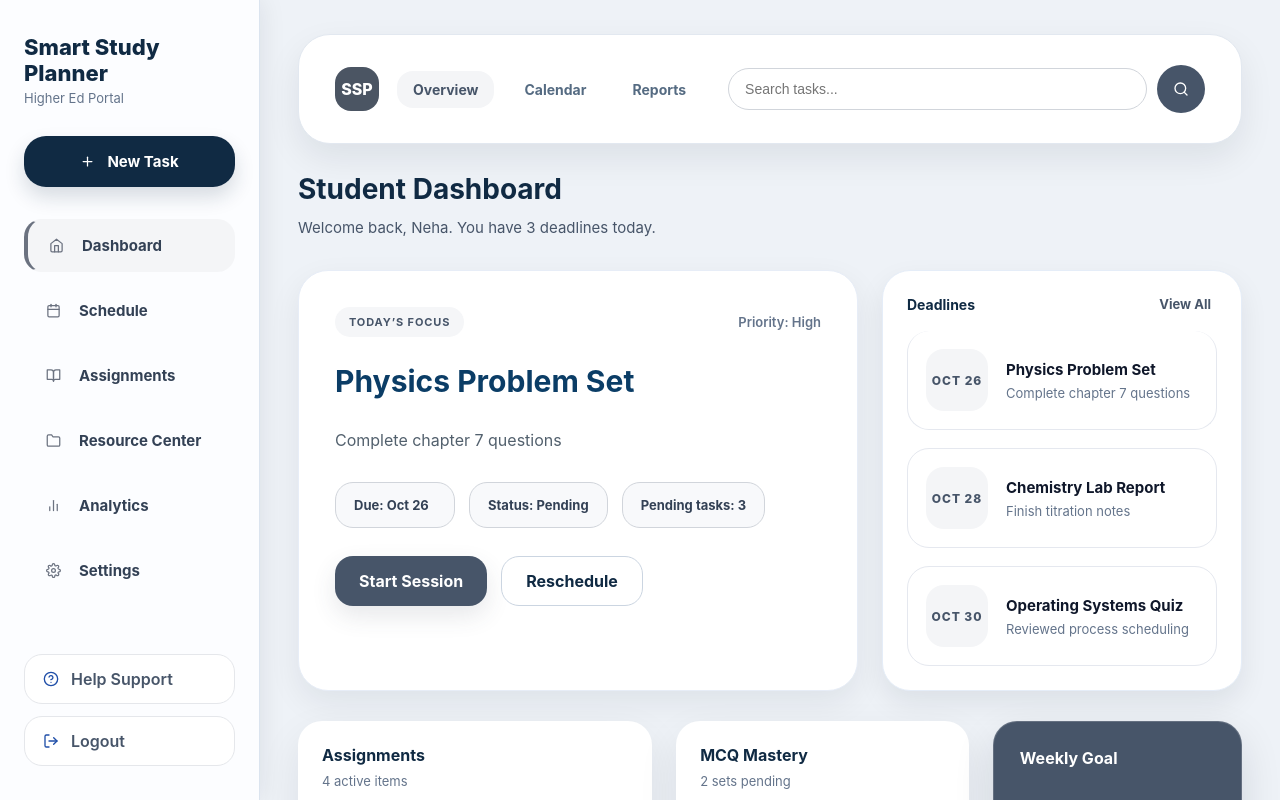
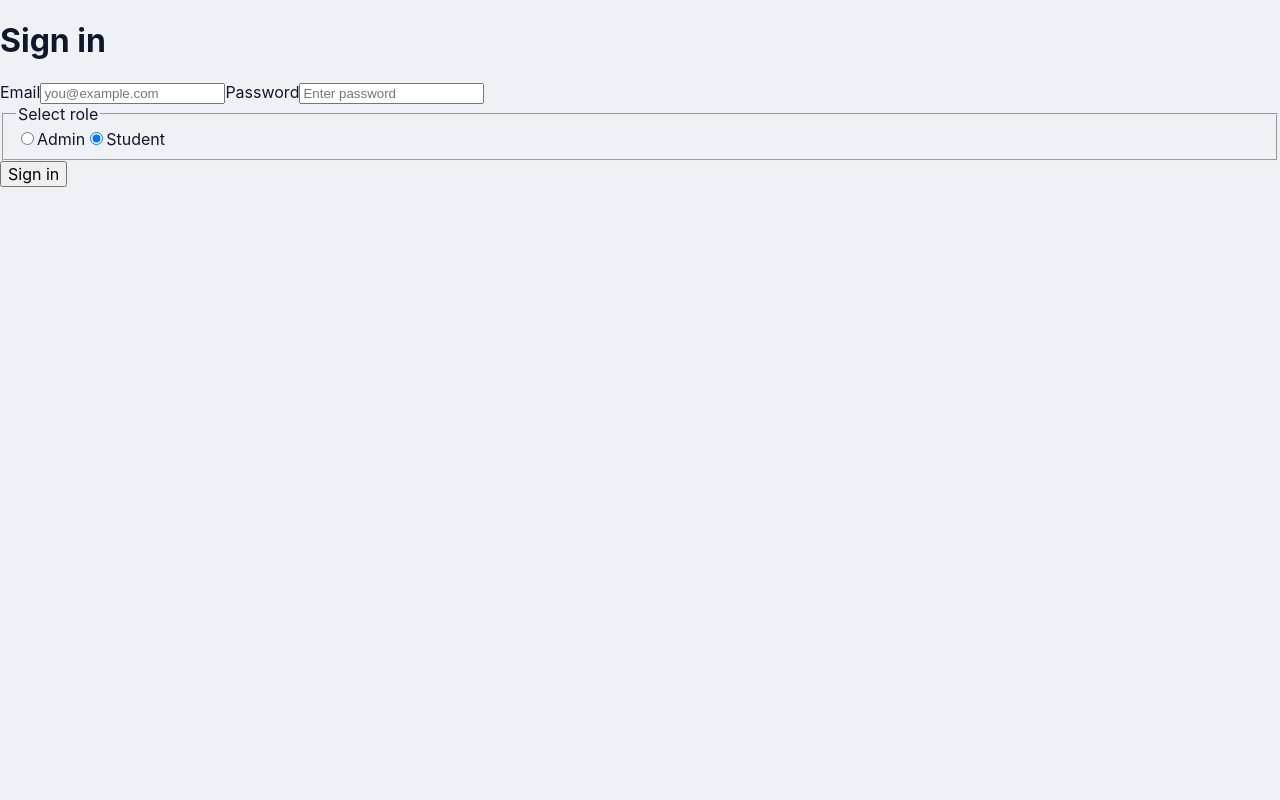
Before and after one commit to Bineeta123/Helpers, a React (Vite) app: page /login in a window 1280 px wide. Before the commit this address led to /dashboard. Shown: the top 800 px of the page. Built offline with nearby package versions, Linux system fonts and the light colour scheme.

Commit message:
connected login and admin page in the system

```diff
--- a/src/App.tsx
+++ b/src/App.tsx
@@ -8,22 +8,51 @@ import NewTask from './pages/NewTask/NewTask'
 import ResourceCenter from './pages/ResourceCenter/ResourceCenter'
 import Analytics from './pages/Analytics/Analytics'
 import Settings from './pages/Settings/Settings'
-// Page components moved to separate files under src/pages/*
+import Login from './components/Login'
+import AdminDashboard from './components/AdminDashboard'
+import UserDashboard from './components/UserDashboard'
+import ProtectedRoute from './components/ProtectedRoute'
+import { useAuth } from './context/AuthContext'
+
+function HomeRedirect() {
+  const { user } = useAuth()
+
+  if (!user) {
+    return <Navigate to="/login" replace />
+  }
+
+  return <Navigate to={user.role === 'admin' ? '/admin' : '/student'} replace />
+}
 
 function App() {
   return (
     <Routes>
-      <Route path="/" element={<MainLayout />}>
-        <Route index element={<Navigate to="/dashboard" replace />} />
-        <Route path="dashboard" element={<Dashboard />} />
-        <Route path="schedule" element={<Schedule />} />
-        <Route path="assignments" element={<Assignments />} />
-        <Route path="new-task" element={<NewTask />} />
-        <Route path="resource-center" element={<ResourceCenter />} />
-        <Route path="analytics" element={<Analytics />} />
-        <Route path="settings" element={<Settings />} />
-        <Route path="*" element={<Navigate to="/dashboard" replace />} />
-      </Route>
+      <Route path="/" element={<HomeRedirect />} />
+      <Route path="/login" element={<Login />} />
+      <Route
+        path="/student"
+        element={
+          <ProtectedRoute>
+            <UserDashboard />
+          </ProtectedRoute>
+        }
+      />
+      <Route
+        path="/admin"
+        element={
+          <ProtectedRoute role="admin">
+            <AdminDashboard />
+          </ProtectedRoute>
+        }
+      />
+      <Route path="/dashboard" element={<MainLayout><Dashboard /></MainLayout>} />
+      <Route path="/schedule" element={<MainLayout><Schedule /></MainLayout>} />
+      <Route path="/assignments" element={<MainLayout><Assignments /></MainLayout>} />
+      <Route path="/new-task" element={<MainLayout><NewTask /></MainLayout>} />
+      <Route path="/resource-center" element={<MainLayout><ResourceCenter /></MainLayout>} />
+      <Route path="/analytics" element={<MainLayout><Analytics /></MainLayout>} />
+      <Route path="/settings" element={<MainLayout><Settings /></MainLayout>} />
+      <Route path="*" element={<Navigate to="/login" replace />} />
     </Routes>
   )
 }
--- a/src/components/Login.tsx
+++ b/src/components/Login.tsx
@@ -16,7 +16,7 @@ export default function Login() {
 
   useEffect(() => {
     if (user) {
-      navigate(`/${user.role}`, { replace: true })
+      navigate(user.role === 'admin' ? '/admin' : '/student', { replace: true })
     }
   }, [navigate, user])
 
@@ -32,7 +32,7 @@ export default function Login() {
     setLoading(true)
     try {
       await login(email, password, role)
-      navigate(`/${role}`)
+      navigate(role === 'admin' ? '/admin' : '/student')
     } catch (err) {
       setError('Login failed. Try again.')
     } finally {
--- a/src/components/ProtectedRoute.tsx
+++ b/src/components/ProtectedRoute.tsx
@@ -12,11 +12,11 @@ export default function ProtectedRoute({ children, role }: ProtectedRouteProps)
   const { user } = useAuth()
 
   if (!user) {
-    return <Navigate to="/login" replace />
+    return <>{children}</>
   }
 
   if (role && user.role !== role) {
-    return <Navigate to={`/${user.role}`} replace />
+    return <Navigate to={user.role === 'admin' ? '/admin' : '/student'} replace />
   }
 
   return <>{children}</>
--- a/src/context/AuthContext.tsx
+++ b/src/context/AuthContext.tsx
@@ -31,10 +31,22 @@ export function AuthProvider({ children }: { children: ReactNode }) {
     }
   }, [])
 
-  const login = async (email: string, _password: string, role: UserRole) => {
-    // TODO: replace with real .NET API call when backend is ready.
+  const login = async (email: string, password: string, role: UserRole) => {
     await new Promise((resolve) => setTimeout(resolve, 250))
-    const authUser: User = { email, role }
+
+    const normalizedEmail = email.trim().toLowerCase()
+    const demoAccounts: Record<string, { password: string; role: UserRole }> = {
+      'admin@example.com': { password: 'admin123', role: 'admin' },
+      'student@example.com': { password: 'student123', role: 'user' },
+    }
+
+    const account = demoAccounts[normalizedEmail]
+
+    if (!account || account.password !== password || account.role !== role) {
+      throw new Error('Invalid credentials')
+    }
+
+    const authUser: User = { email: normalizedEmail, role }
     localStorage.setItem(STORAGE_KEY, JSON.stringify(authUser))
     setUser(authUser)
   }
--- a/src/layout/MainLayout.tsx
+++ b/src/layout/MainLayout.tsx
@@ -1,4 +1,4 @@
-import { useEffect, useState, type FormEvent } from 'react'
+import { useEffect, useState, type FormEvent, type ReactNode } from 'react'
 import { FiSearch } from 'react-icons/fi'
 import { Outlet, useNavigate, useLocation } from 'react-router-dom'
 import Sidebar from '../components/Sidebar/sidebar'
@@ -21,7 +21,11 @@ const TOPBAR_ROUTES: Record<TopbarId, string> = {
   reports: '/analytics',
 }
 
-export default function MainLayout() {
+type MainLayoutProps = {
+  children?: ReactNode
+}
+
+export default function MainLayout({ children }: MainLayoutProps) {
   const navigate = useNavigate()
   const location = useLocation()
   const [activeTopbar, setActiveTopbar] = useState<TopbarId>('overview')
@@ -97,7 +101,7 @@ export default function MainLayout() {
           </header>
 
           <main className="dashboard-content">
-            <Outlet />
+            {children ?? <Outlet />}
           </main>
         </div>
       </div>
--- a/src/main.tsx
+++ b/src/main.tsx
@@ -4,6 +4,7 @@ import { BrowserRouter } from 'react-router-dom'
 import './index.css'
 import App from './App'
 import { TaskProvider } from './context/TaskContext'
+import { AuthProvider } from './context/AuthContext'
 
 const rootElement = document.getElementById('root')
 if (!rootElement) throw new Error('Root element not found')
@@ -13,9 +14,11 @@ const root = createRoot(rootElement)
 root.render(
   <React.StrictMode>
     <BrowserRouter>
-      <TaskProvider>
-        <App />
-      </TaskProvider>
+      <AuthProvider>
+        <TaskProvider>
+          <App />
+        </TaskProvider>
+      </AuthProvider>
     </BrowserRouter>
   </React.StrictMode>
 )
--- a/src/pages/ResourceCenter/ResourceCenter.tsx
+++ b/src/pages/ResourceCenter/ResourceCenter.tsx
@@ -1,10 +1,7 @@
-import { useNavigate } from 'react-router-dom'
 import '../../App.css'
 import './ResourceCenter.css'
 
 export default function ResourceCenter() {
-  const navigate = useNavigate()
-
   const handleOpenResource = (resource: string) => {
     window.alert(`Opening ${resource}`)
   }
```
Also changed, not shown: 1 other file (tests, documents, lock files or other folders).
